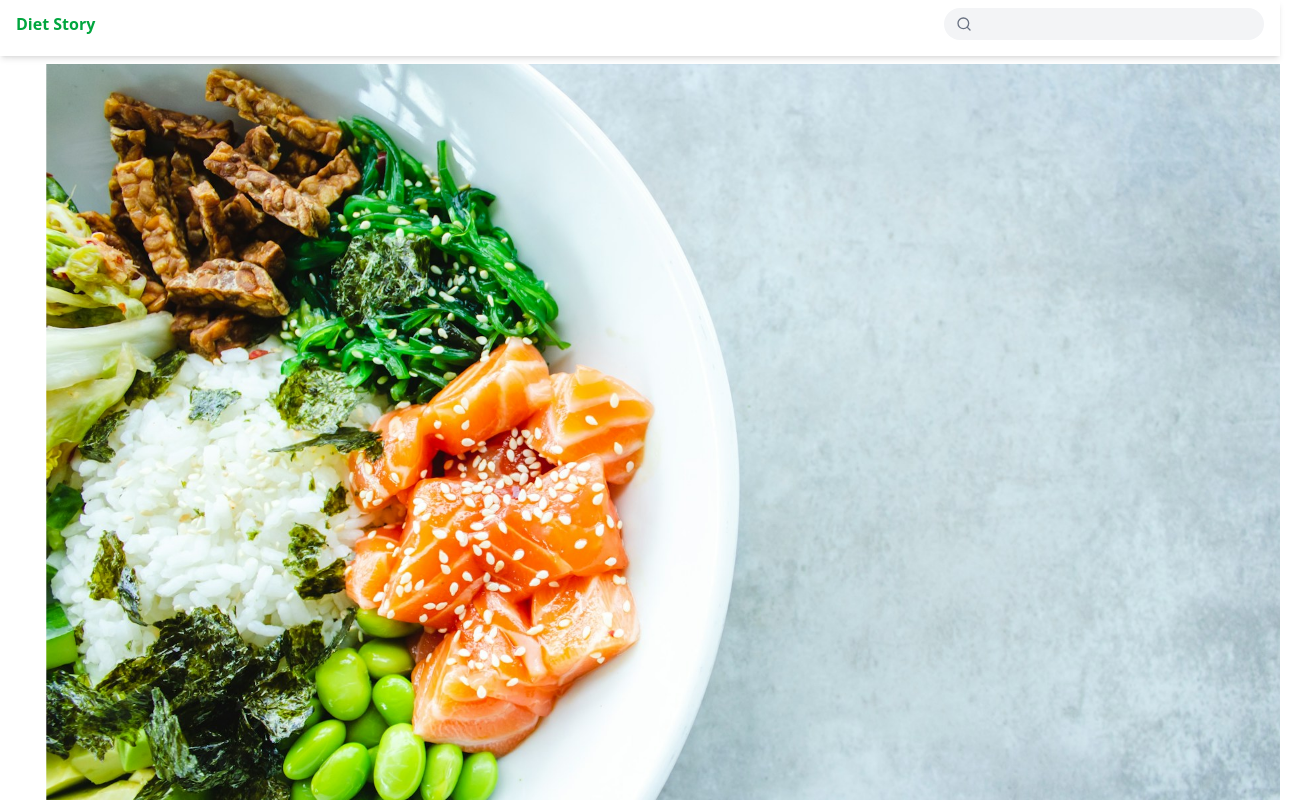
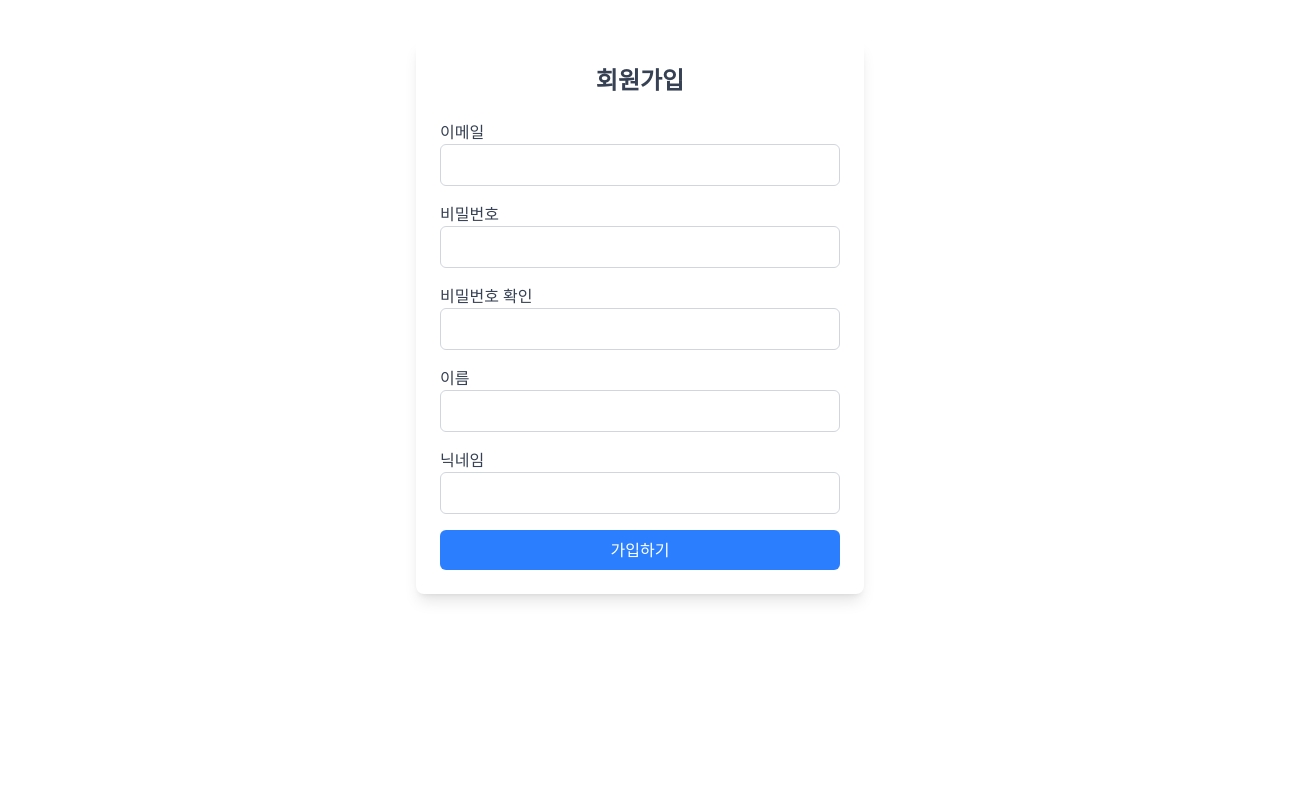
Before and after one commit to 07-main-teamproject/frontend, a React (Vite) app: page / in a window 1280 px wide. Shown: the top 800 px of the page, 1305 px wide, since content can reach past the window. Built offline with nearby package versions, Linux system fonts and the light colour scheme.

Commit message:
💄 회원가입 페이지 구현, Tailwind Css 추
회원가입 페이지 구현, Tailwind Css 추가

```diff
--- a/src/App.tsx
+++ b/src/App.tsx
@@ -7,11 +7,13 @@ import "slick-carousel/slick/slick-theme.css";
 import DailyDiet from "./components/DailyDiet";
 
 
+
 const App: React.FC = () => {
   return (
     <Router>
       <div className="pt-16">
         <Header />
+
         <Routes>
 
         </Routes>
--- /dev/null
+++ b/src/components/InputField.tsx
@@ -0,0 +1,34 @@
+import React from 'react';
+import { UseFormRegister } from 'react-hook-form';
+
+interface FormData {
+  email: string;
+  password: string;
+  username: string;
+}
+
+interface InputFieldProps {
+  label: string;
+  type?: string;
+  name: keyof FormData;
+  register: UseFormRegister<FormData>;
+  error?: string;
+}
+
+const InputField: React.FC<InputFieldProps> = ({
+  label,
+  type = 'text',
+  name,
+  register,
+  error,
+}) => {
+  return (
+    <div>
+      <label>{label}</label>
+      <input {...register(name)} type={type} />
+      {error && <p>{error}</p>}
+    </div>
+  );
+};
+
+export default InputField;
--- /dev/null
+++ b/src/components/VaildationRules.ts
@@ -0,0 +1,55 @@
+export const validationRules = {
+  email: {
+    required: '이메일은 필수입니다',
+    pattern: {
+      value: /^[A-Z0-9._%+-]+@[A-Z0-9.-]+.[A-Z]{2,}$/i,
+      message: '올바른 이메일 형식이 아닙니다',
+    },
+  },
+  password: {
+    required: '비밀번호는 필수입니다',
+    minLength: {
+      value: 8,
+      message: '비밀번호는 최소 8자 이상이어야 합니다',
+    },
+    pattern: {
+      value: /^(?=.[a-zA-Z])(?=.[0-9])(?=.[!@#$%^&])/,
+      message: '비밀번호는 영문, 숫자, 특수문자를 포함해야 합니다',
+    },
+  },
+  confirmPassword: (password: string) => ({
+    required: '비밀번호를 다시 입력하세요',
+    validate: (value: string) =>
+      value === password || '비밀번호가 일치하지 않습니다',
+  }),
+  name: {
+    required: '이름은 필수입니다',
+    minLength: {
+      value: 2,
+      message: '이름은 최소 2자 이상이어야 합니다',
+    },
+    maxLength: {
+      value: 10,
+      message: '이름은 10자를 초과할 수 없습니다',
+    },
+    pattern: {
+      value: /^[가-힣a-zA-Z]+$/,
+      message: '이름은 한글 또는 영문만 가능합니다',
+    },
+  },
+  nickname: {
+    required: '닉네임은 필수입니다',
+    minLength: {
+      value: 2,
+      message: '닉네임은 최소 2자 이상이어야 합니다',
+    },
+    maxLength: {
+      value: 15,
+      message: '닉네임은 15자를 초과할 수 없습니다',
+    },
+    pattern: {
+      value: /^[가-힣a-zA-Z0-9]+$/,
+      message: '닉네임은 한글, 영문, 숫자만 가능합니다',
+    },
+  },
+};
--- a/src/main.tsx
+++ b/src/main.tsx
@@ -1,12 +1,14 @@
-import { StrictMode } from 'react'
-import { createRoot } from 'react-dom/client'
-import './index.css'
-import { Component } from 'react'
-import App from './App.tsx'
-import "./index.css"
+import { StrictMode } from 'react';
+import { createRoot } from 'react-dom/client';
+import './index.css';
+import { Component } from 'react';
+import App from './App.tsx';
+import './index.css';
+import SignUpForm from './pages/signup.tsx';
 
 createRoot(document.getElementById('root')!).render(
   <StrictMode>
-    <App />
+    {/* <App /> */}
+    <SignUpForm />
   </StrictMode>,
-)
+);
--- /dev/null
+++ b/src/pages/signup.tsx
@@ -0,0 +1,137 @@
+import { useForm } from 'react-hook-form';
+import { validationRules } from '../components/VaildationRules';
+
+interface FormData {
+  email: string;
+  password: string;
+  confirmPassword: string;
+  username: string;
+  nickname: string;
+}
+
+const SignUpForm = () => {
+  const {
+    register,
+    handleSubmit,
+    watch,
+    formState: { errors },
+  } = useForm<FormData>();
+
+  const onSubmit = (data: FormData) => {
+    console.log(data);
+  };
+
+  const passwordValue = watch('password');
+
+  return (
+    <div className="max-w-md mx-auto bg-white p-6 rounded-lg shadow-lg mt-10">
+      <h2 className="text-2xl font-semibold text-center text-gray-700 mb-6">
+        회원가입
+      </h2>
+
+      <form onSubmit={handleSubmit(onSubmit)} className="space-y-4">
+        <div>
+          <label className="block text-gray-700 font-medium">이메일</label>
+          <input
+            type="email"
+            {...register('email', validationRules.email)}
+            className={`w-full p-2 border rounded-md focus:outline-none focus:ring-2 ${
+              errors.email
+                ? 'border-red-500 focus:ring-red-400'
+                : 'border-gray-300 focus:ring-blue-400'
+            }`}
+          />
+          {errors.email && (
+            <p className="text-red-500 text-sm mt-1">{errors.email.message}</p>
+          )}
+        </div>
+
+        <div>
+          <label className="block text-gray-700 font-medium">비밀번호</label>
+          <input
+            type="password"
+            {...register('password', validationRules.password)}
+            className={`w-full p-2 border rounded-md focus:outline-none focus:ring-2 ${
+              errors.password
+                ? 'border-red-500 focus:ring-red-400'
+                : 'border-gray-300 focus:ring-blue-400'
+            }`}
+          />
+          {errors.password && (
+            <p className="text-red-500 text-sm mt-1">
+              {errors.password.message}
+            </p>
+          )}
+        </div>
+
+        <div>
+          <label className="block text-gray-700 font-medium">
+            비밀번호 확인
+          </label>
+          <input
+            type="password"
+            {...register(
+              'confirmPassword',
+              validationRules.confirmPassword(passwordValue),
+            )}
+            className={`w-full p-2 border rounded-md focus:outline-none focus:ring-2 ${
+              errors.password
+                ? 'border-red-500 focus:ring-red-400'
+                : 'border-gray-300 focus:ring-blue-400'
+            }`}
+          />
+          {errors.confirmPassword && (
+            <p className="text-red-500 text-sm mt-1">
+              {errors.confirmPassword.message}
+            </p>
+          )}
+        </div>
+
+        <div>
+          <label className="block text-gray-700 font-medium">이름</label>
+          <input
+            type="text"
+            {...register('username', validationRules.name)}
+            className={`w-full p-2 border rounded-md focus:outline-none focus:ring-2 ${
+              errors.username
+                ? 'border-red-500 focus:ring-red-400'
+                : 'border-gray-300 focus:ring-blue-400'
+            }`}
+          />
+          {errors.username && (
+            <p className="text-red-500 text-sm mt-1">
+              {errors.username.message}
+            </p>
+          )}
+        </div>
+
+        <div>
+          <label className="block text-gray-700 font-medium">닉네임</label>
+          <input
+            type="text"
+            {...register('nickname', validationRules.nickname)}
+            className={`w-full p-2 border rounded-md focus:outline-none focus:ring-2 ${
+              errors.nickname
+                ? 'border-red-500 focus:ring-red-400'
+                : 'border-gray-300 focus:ring-blue-400'
+            }`}
+          />
+          {errors.nickname && (
+            <p className="text-red-500 text-sm mt-1">
+              {errors.nickname.message}
+            </p>
+          )}
+        </div>
+
+        <button
+          type="submit"
+          className="w-full bg-blue-500 text-white py-2 rounded-md"
+        >
+          가입하기
+        </button>
+      </form>
+    </div>
+  );
+};
+
+export default SignUpForm;
```
Also changed, not shown: 1 other file (tests, documents, lock files or other folders).
